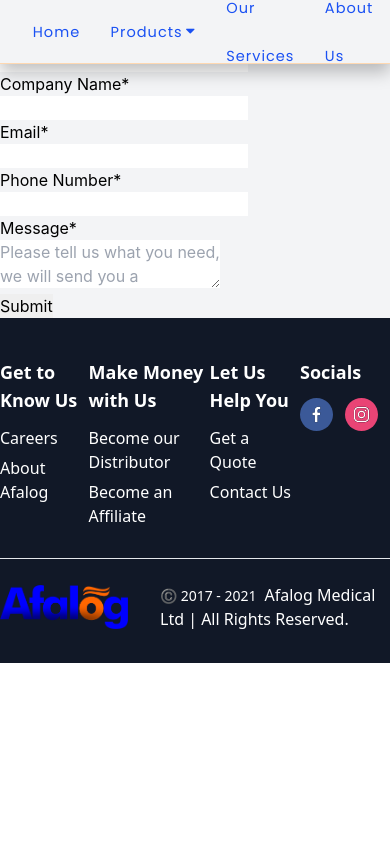
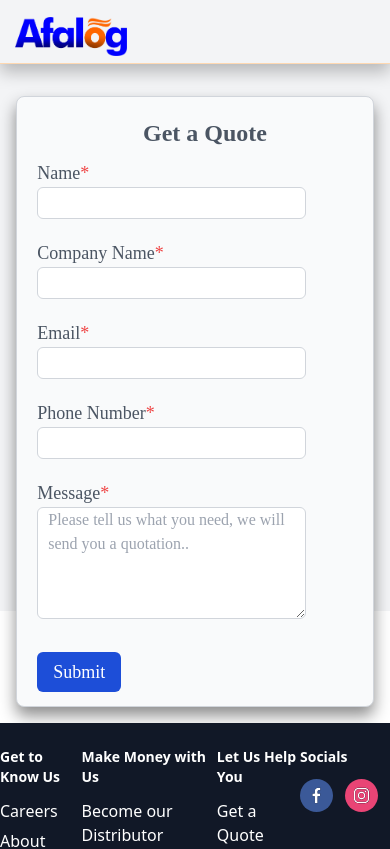
Before and after one commit to charles-eze/Afalog-ltd, a React (Create React App) app: page /quotation in a window 390 px wide. Shown: the top 849 px of the page. Built offline with nearby package versions, Linux system fonts and the light colour scheme.

Commit message:
add responsiveness

```diff
--- a/src/components/Footer.js
+++ b/src/components/Footer.js
@@ -5,26 +5,26 @@ import { Link } from 'react-router-dom';
 
 const Footer = () => {
     return (
-         <footer className='relative pt-10 font-sans text-white bg-gray-900'>
-            <section className='mb-6 flex justify-evenly'>
+         <footer className='relative pt-6 md:pt-10 top-28 font-sans text-white bg-gray-900'>
+            <section className='mb-4 md:mb-6 flex justify-evenly'>
                 <article className='flex flex-col'>
-                    <h4 className='mb-3 text-lg font-bold'>Get to Know Us</h4>
+                    <h4 className='mb-3 text-sm md:text-lg font-bold'>Get to Know Us</h4>
                     <p className='mb-1.5 hover:underline hover:text-blue-600'><Link to='/careers'>Careers</Link></p>
                     <p className='mb-1.5 hover:underline hover:text-blue-600'><Link to='/about'>About Afalog</Link></p>
 
                 </article>
                 <article className='flex flex-col '>
-                    <h4 className='mb-3 text-lg font-bold'>Make Money with Us</h4>
+                    <h4 className='mb-3 text-sm md:text-lg font-bold'>Make Money with Us</h4>
                     <p className='mb-1.5 hover:underline hover:text-blue-600'><Link to='/careers'>Become our Distributor</Link></p>
                     <p className='mb-1.5 hover:underline hover:text-blue-600'><Link to='/careers'>Become an Affiliate</Link></p>
                 </article>
                 <article className=' flex flex-col'>
-                    <h4 className='mb-3 text-lg font-bold'>Let Us Help You</h4>
+                    <h4 className='mb-3 text-sm md:text-lg font-bold'>Let Us Help You</h4>
                     <p className='mb-1.5 hover:underline hover:text-blue-600'><Link to='/quotation'>Get a Quote</Link></p>
                     <p className='mb-1.5 hover:underline hover:text-blue-600'><Link to='/contact'>Contact Us</Link></p>
                 </article>
                 <article className=' flex flex-col'>
-                    <h4 className='mb-3 text-lg font-bold'>Socials</h4>
+                    <h4 className='mb-3 text-sm md:text-lg font-bold'>Socials</h4>
                     <div className='flex'>
                         <SocialIcon
                             url='https://www.facebook.com/afalogmed'
--- a/src/components/NavBar.js
+++ b/src/components/NavBar.js
@@ -9,12 +9,12 @@ const NavBar = () => {
             <div className='NavBar__logo'>
             <Link to='/'>
                 <img
-                    className='logo'
+                    className='w-28'
                     src={image}
                     alt='afalog logo' />
             </Link>
             </div>
-            <div className='NavBar__links'>
+            <div className='NavBar__links hidden md:block'>
                 <ul>
                     <li className='NavBar__link'>
                         <Link className='Link' to='/'>Home</Link>
--- a/src/components/QuotationForm.js
+++ b/src/components/QuotationForm.js
@@ -1,44 +1,52 @@
 import React from 'react';
 
+
 const QuotationForm = () => {
+
     return (
         <>
-        <div className='bg-gray-100 relative '>
-            <div className='QuotationForm'>
+        <div className='bg-gray-100 relative'>
+            <div className='relative bg-gray-50 pl-5 md:px-11 pt-5 md:pt-7 top-24 md:top-28 m-auto w-11/12 md:w-2/4 md:pb-10 border border-gray-300 rounded-lg'
+                style={{fontFamily: 'Poppins sans-serif', boxShadow: "0 0.55rem 1rem rgba(0, 0, 0, 0.45)"}}>
                 {/* <div className='form__logo'>
                     <img
                     src={image}
                     alt='afalog logoo' />
                 </div>   */}
                 <div className='form__content'>
-                    <h1>Get a Quote</h1>
-                    <form>
-                        <h5>Name<span>*</span></h5>
+                    <h1 className='text-center text-gray-600 font-bold text-2xl md:text-3xl mb-2.5 '>Get a Quote</h1>
+                    <form className='cursor-pointer'>
+                        <h5 className='text-gray-600 font-medium text-lg'>Name<span className='text-red-500 text-lg'>*</span></h5>
                         <input
+                            className='mb-5 pl-2.5 text-gray-500 text-base md:text-lg pr-3.5 h-8 w-4/5 border-gray-300 border border-solid focus:outline-none cursor-pointer focus:ring-1 focus:ring-blue-600 rounded-md'
                             type='text'
                             required
                             // value={name}
                             />
-                        <h5>Company Name<span>*</span></h5>
+                        <h5 className='text-gray-600 font-medium text-lg'>Company Name<span className='text-red-500 text-lg'>*</span></h5>
                         <input
+                            className='mb-5 pl-2.5 text-gray-500 text-base md:text-lg pr-3.5 h-8 w-4/5 border-gray-300 border border-solid focus:outline-none cursor-pointer focus:ring-1 focus:ring-blue-600 rounded-md'
                             type='text'
                             required
                             // value={companyName}
                             />
-                        <h5>Email<span>*</span></h5>
+                        <h5 className='text-gray-600 font-medium text-lg'>Email<span className='text-red-500 text-lg'>*</span></h5>
                         <input
+                            className='mb-5 pl-2.5 text-gray-500 text-base md:text-lg pr-3.5 h-8 w-4/5 border-gray-300 border border-solid focus:outline-none cursor-pointer focus:ring-1 focus:ring-blue-600 rounded-md'
                             type='email'
                             required
                             // value={email}
                             />
-                        <h5>Phone Number<span>*</span></h5>
+                        <h5 className='text-gray-600 font-medium text-lg'>Phone Number<span className='text-red-500 text-lg'>*</span></h5>
                         <input
+                            className='mb-5 pl-2.5 text-gray-500 text-base md:text-lg pr-3.5 h-8 w-4/5 border-gray-300 border border-solid focus:outline-none cursor-pointer focus:ring-1 focus:ring-blue-600 rounded-md'
                             type='text'
                             required
                             // value={phoneNumber}
                             />
-                        <h5>Message<span>*</span></h5>
+                        <h5 className='text-gray-600 font-medium text-lg'>Message<span className='text-red-500 text-lg'>*</span></h5>
                         <textarea
+                            className='mb-5 pl-2.5 text-gray-500 text-base md:text-lg pr-3.5 h-28 w-4/5 border-gray-300 border border-solid focus:outline-none cursor-pointer focus:ring-1 focus:ring-blue-600 rounded-md'
                             type='textarea'
                             placeholder='Please tell us what you need, we will send you a quotation..'
                             required
@@ -46,10 +54,12 @@ const QuotationForm = () => {
                             // value={message}
                             >
                         </textarea>
-                        <div></div>
-                        <button className='form-btn'>
-                            <input type="submit" />
-                        </button>
+                        <div>
+                            <button className='text-lg md:text-xl text-white border border-solid w-3/12 select-none font-medium h-10 mt-1.5 mb-3.5 md:mb-0 border-transparent bg-blue-700 hover:bg-blue-500 focus:outline-none cursor-pointer focus:bg-yellow-600 rounded-md'>
+                                Submit
+                            </button>
+                        </div>
+
 
                     </form>
                 </div>
--- a/src/css/Footer.css
+++ b/src/css/Footer.css
@@ -6,6 +6,7 @@
 
 .Footer {
   position: relative;
+  display: block;
   padding-top: 2.5rem;
   font-family: "Times New Roman", Times, serif;
   /* display: flex;
```
